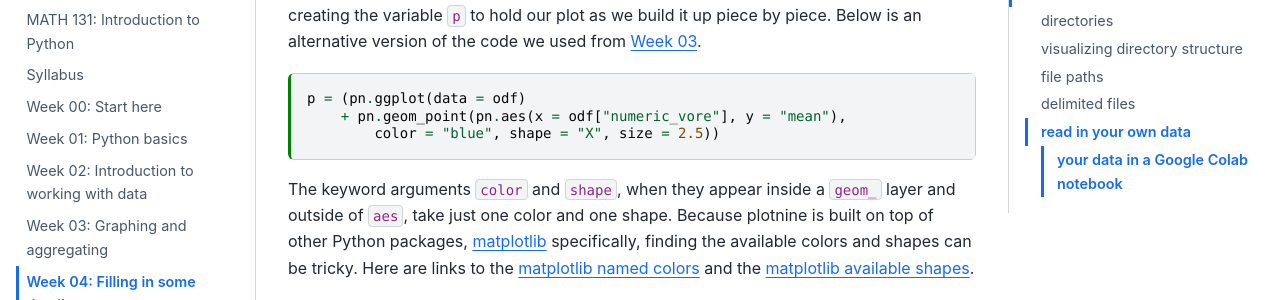
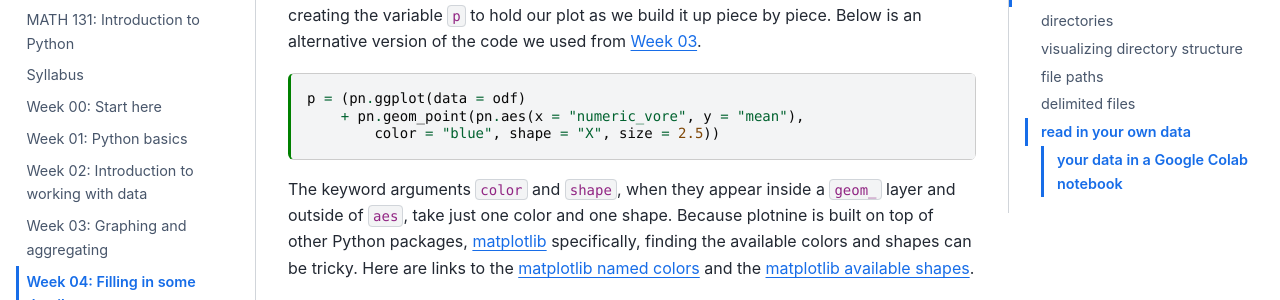
Before and after one commit to roualdes/MATH131, a Jupyter Book: the page built from week-04.md, in a window 1280 px wide and 900 px high, scrolled down 1939 px. Shown: the part 152-452 px from the top of the window. Built offline with Jupyter Book 1.0.4 settings and Sphinx 7.4.7 and the Sphinx Book theme 1.1.4, drawn with Linux system fonts in a browser that asks for light colours.

Commit message:
reference internal dataframe, instead of external

````diff
--- a/week-04.md
+++ b/week-04.md
@@ -118,7 +118,7 @@ piece.  Below is an alternative version of the code we used from [Week 03](aggre
 
 ```{code-cell}
 p = (pn.ggplot(data = odf)
-    + pn.geom_point(pn.aes(x = odf["numeric_vore"], y = "mean"),
+    + pn.geom_point(pn.aes(x = "numeric_vore", y = "mean"),
         color = "blue", shape = "X", size = 2.5))
 ```
 
````
